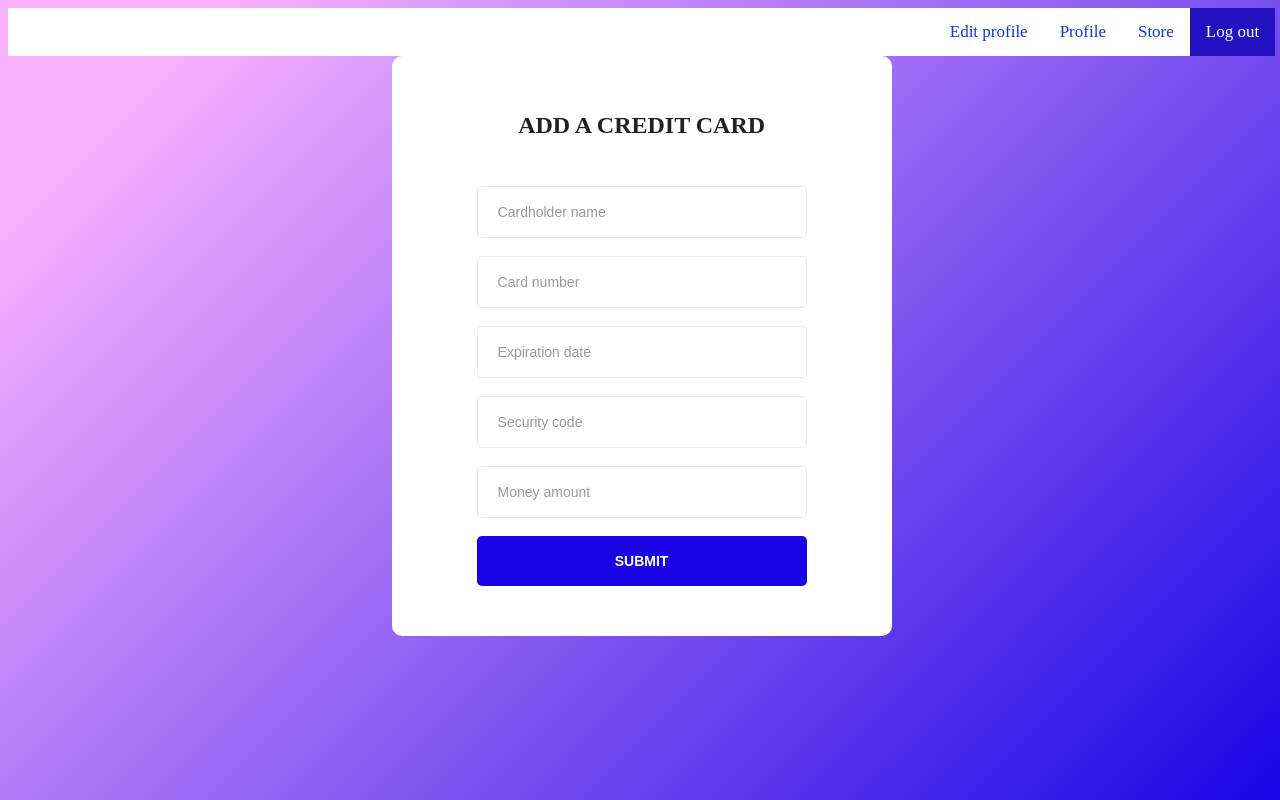
After one commit to Tinaa3/DRS-projekat, a Flask app: page /card in a window 1280 px wide. The commit adds this page. Run offline with Flask 2, Linux system fonts and the light colour scheme; a user stored in the database is signed in.

Commit message:
adding credit card

```diff
--- a/Classes/forms.py
+++ b/Classes/forms.py
@@ -20,6 +20,14 @@ class LoginForm(FlaskForm):
     password = PasswordField(label='Password', validators=[DataRequired()])
     submit = SubmitField(label='Login')
 
+class CardForm(FlaskForm):
+    name = StringField(label='name', validators=[Length(max=30), DataRequired()])
+    cardnum= IntegerField(label='cardnum', validators=[Length(min=16,max=16), DataRequired()])
+    expdate = IntegerField(label='expdate', validators=[Length(min=4,max=4), DataRequired()])
+    seccode = IntegerField(label='seccode', validators=[Length(min=3,max=3), DataRequired()])
+    amount = IntegerField(label='amount', validators=[Length(max=7), DataRequired()])
+    submit = SubmitField(label='Submit')
+
 class EditForm(FlaskForm):
     name=StringField(label='Name', validators=[Length(min=2, max=30)])
     lastname=StringField(label='Lastname', validators=[Length(min=2, max=30)])
--- a/UI/Routes.py
+++ b/UI/Routes.py
@@ -1,7 +1,8 @@
 from UI import app, db
 from flask import render_template, redirect, url_for, flash, request
-from Classes.forms import RegisterForm, LoginForm, EditForm
+from Classes.forms import RegisterForm, LoginForm, EditForm, CardForm
 from Classes.User import User
+from Classes.Card import Card
 from werkzeug.security import generate_password_hash, check_password_hash
 from flask_login import login_user, logout_user, login_required, current_user
 from flask_login import LoginManager
@@ -75,9 +76,22 @@ def register_page():
 def profile_page():
     return render_template('profile.html')
 
-@app.route('/store')
-def store_page():
-    return render_template('store.html')
+@app.route('/card', methods=['GET','POST'])
+@login_required
+def card_page():
+    form = CardForm()
+    if request.method=='POST':
+        card = Card(name=form.name.data,
+                                cardNum=form.cardnum.data,
+                                expDate=form.expdate.data,
+                                secCode=form.seccode.data,
+                                amount=form.amount.data,
+                                owner=current_user.id)
+        db.session.add(card)
+        db.session.commit()
+
+        return redirect(url_for('card_page'))
+    return render_template('card.html', form=form)
 
 @app.route('/editprofile', methods=["GET", "POST"])
 @login_required
--- a/UI/templates/base.html
+++ b/UI/templates/base.html
@@ -1,6 +1,7 @@
 <!DOCTYPE html>
 <head>
-
+{% block content %}
+{% endblock %}
 </head>
 <style>
 body {
@@ -27,7 +28,17 @@ body {
   text-decoration: none;
   font-size: 17px;
 }
+.topnav button {
+  float: right;
+  color: #003ce1;
+  text-align: center;
+  padding: 14px 16px;
+  text-decoration: none;
+  border: none;
 
+  box-shadow: none;
+  font-size: 17px;
+}
 /* Change the color of links on hover */
 .topnav a:hover {
   background-color: rgb(0, 72, 241);
@@ -281,9 +292,12 @@ list-type-ulli {
 
 </style>
 <body>
-    <div class="topnav">
+<div class="topnav">
+
   <a class="active" href="{{url_for('logout')}}">Log out</a>
-  <a href="{{url_for('store_page')}}">Store</a>
+
+  <a href="store.html">Store</a>
+
   {% block bar %}
 
   {% endblock %}
@@ -293,7 +307,8 @@ list-type-ulli {
 
 {% endblock %}
 </form>
-{% block store%}
+{% block card%}
 {% endblock %}
+
 </body>
 </html>
--- /dev/null
+++ b/UI/templates/card.html
@@ -0,0 +1,46 @@
+{% extends 'base.html'%}
+{% block bar %}
+<a href="{{url_for('profile_page')}}">Profile</a>
+<a href="{{url_for('edit_page')}}">Edit profile</a>
+{% endblock %}
+
+{% block card %}
+
+
+    <form method="post">
+    <div class="container">
+
+        <div class= "signup-content">
+            <h2>Add a credit card</h2>
+            <div class="form-group">
+
+                {{form.name(class = "form-control form-input",
+                placeholder = "Cardholder name")}}
+            </div>
+            <div class="form-group">
+                <br/>
+                {{form.cardnum(class = "form-control form-input",
+                placeholder = "Card number")}}
+            </div>
+            <div class="form-group">
+                <br/>
+                {{form.expdate(class = "form-control form-input",
+                placeholder = "Expiration date")}}
+            </div>
+            <div class="form-group">
+                <br/>
+                {{form.seccode(class = "form-control form-input",
+                placeholder = "Security code")}}
+            </div>
+            <div class="form-group">
+                <br/>
+                {{form.amount(class = "form-control form-input",
+                placeholder = "Money amount")}}
+            </div>
+            <br>
+            {{ form.submit(class='btn btn-lg form-submit') }}
+        </div>
+
+    </form>
+    </div>
+{% endblock %}
--- a/UI/templates/editProfile.html
+++ b/UI/templates/editProfile.html
@@ -2,6 +2,7 @@
 
 {% block bar %}
 <a href="{{url_for('profile_page')}}">Profile</a>
+<a href="{{url_for('card_page')}}">Card</a>
 {% endblock %}
 
 {% block profile %}
--- a/UI/templates/profile.html
+++ b/UI/templates/profile.html
@@ -1,7 +1,9 @@
 {% extends 'base.html'%}
 {% block bar %}
-<a href="#">Card</a>
+
 <a href="{{url_for('edit_page')}}">Edit profile</a>
+<a href="{{url_for('card_page')}}">Card</a>
+
 {% with messages = get_flashed_messages() %}
     {% if messages %}
         <div class="notification is-danger">
@@ -10,6 +12,7 @@
     {% endif %}
 {% endwith %}
 {% endblock %}
+
 {% block profile %}
 
 {% endblock %}
--- a/UI/templates/store.html
+++ /dev/null
@@ -1,3 +0,0 @@
-{% extends 'base.html'%}
-{% block store %}
-{% endblock %}
```
Also changed, not shown: instance/database.db.
